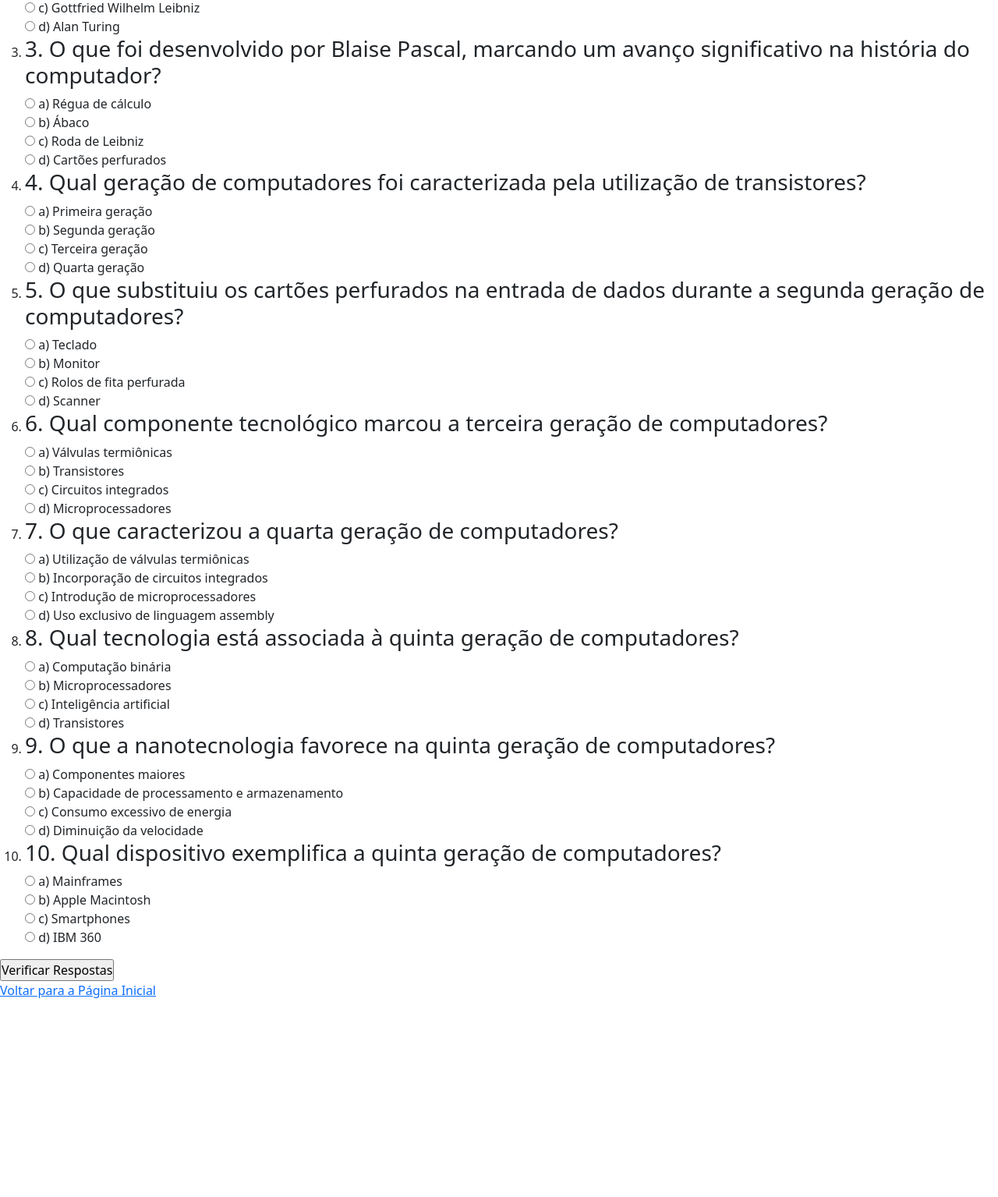
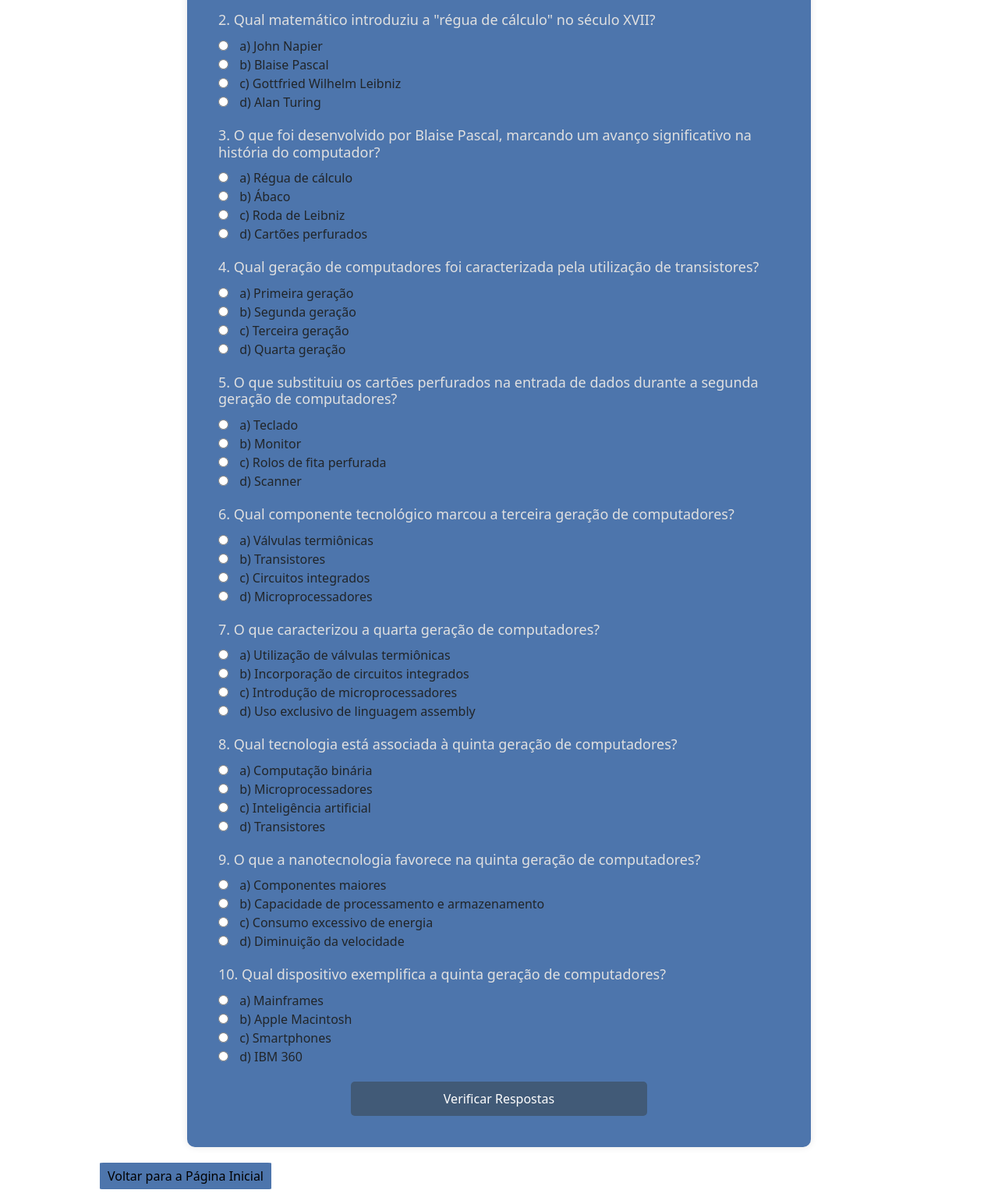
Before and after one commit to JoaoLucasmcS/Site_Historia_da_Computacao_IC, a plain HTML site: page index2.html in a window 1280 px wide. Shown: the part 285-1820 px from the top of the page at 78% size. Before the commit the page ends 1567 px from the top, so only its background shows below. Drawn offline with nearby package versions, Linux system fonts and the light colour scheme.

Commit message:
Adicionei estilização para o Quiz e tambem adicionei o resultado do Quiz

```diff
--- a/assets/css/style.css
+++ b/assets/css/style.css
@@ -1,6 +1,6 @@
 /* Cores e estilos globais */
 :root {
-    --primary-color: #27374D;
+    --primary-color: #27374d;
     --secondary-color: #F9F7F7;
     --text-color: #fff;
     --shadow-color: rgba(0, 0, 0, 0.5);
--- /dev/null
+++ b/assets/css/style2.css
@@ -0,0 +1,88 @@
+* {
+    margin: 0;
+    padding: 0;
+    box-sizing: border-box;
+}
+
+body {
+    padding: 3% 10%;
+    color: white;
+    background-color: #1a2533;
+    font-family: 'Montserrat', sans-serif;
+}
+
+.form {
+    background-color: #4d75ac;
+    border-radius: 10px;
+    max-width: 800px;
+    margin: auto;
+    padding: 20px;
+    box-shadow: 0 0 10px rgba(0, 0, 0, 0.1);
+}
+
+.form_titulo {
+    text-align: center;
+    margin-bottom: 20px;
+    padding: 3% 0% 3% 0%;
+    font-size: 24px;
+    color: #ffffff;
+}
+
+.form_lista {
+    list-style: none;
+    padding: 0;
+}
+
+.form_lista_conteudo {
+    padding: 0 20px;
+}
+
+.form_lista_conteudo li {
+    margin-bottom: 20px;
+}
+
+.form_lista_conteudo h3 {
+    margin-bottom: 10px;
+    font-size: 18px;
+    color: #e0e0e0;
+}
+
+input[type="radio"] {
+    margin-right: 10px;
+}
+
+.form_verificar {
+    display: block;
+    width: 50%;
+    margin: 20px auto;
+    padding: 10px;
+    background-color: #415a77;
+    border: none;
+    border-radius: 5px;
+    color: white;
+    font-size: 16px;
+    cursor: pointer;
+    text-align: center;
+}
+
+.form_verificar:hover {
+    background-color: #526a88;
+}
+
+.Voltar {
+    display: inline-block;
+    text-align: center;
+    margin-top: 20px;
+    background-color: #4d75ac;
+    color: #000000;
+    text-decoration: none;
+    font-size: 16px;
+    padding: 5px 10px;
+    border-radius: 2%;
+}
+
+.Voltar:hover {
+    text-decoration: none;
+    color: #1a2533;
+    transform: scale(1.2);
+}
--- a/index2.html
+++ b/index2.html
@@ -4,97 +4,137 @@
 <head>
     <meta charset="UTF-8">
     <meta name="viewport" content="width=device-width, initial-scale=1.0">
-    <link rel="stylesheet" href="./assets/css/style.css">
-    <link rel="stylesheet"
-        href="https://fonts.googleapis.com/css?family=Montserrat:400,700|Lato:400,700&display=swap" />
+    <link rel="stylesheet" href="./assets/css/style2.css">
+    <link rel="stylesheet" href="https://fonts.googleapis.com/css?family=Montserrat:400,700|Lato:400,700&display=swap" />
     <link href="https://cdnjs.cloudflare.com/ajax/libs/font-awesome/5.15.4/css/all.min.css" rel="stylesheet">
     <link href='https://stackpath.bootstrapcdn.com/bootstrap/5.0.0-alpha1/css/bootstrap.min.css' rel='stylesheet'>
     <title>Questionário sobre História da Computação</title>
-    <script></script>
+    <script src="./js/Questionario.js" defer></script>
 </head>
 
-<body>
-    <h1>Questionário sobre História da Computação</h1>
-    <form id="quizForm">
-        <ol>
+<body class="body">
+    <form class="form" id="quizForm">
+        <h1 class="form_titulo">QUIZ - História dos Computadores</h1>
+        <ul class="form_lista">
+            <div class="form_lista_conteudo">
                 <li>
                     <h3>1. Quais eram os dispositivos utilizados na primeira geração de computadores?</h3>
-                <input type="radio" name="q1" value="c"> a) Circuitos integrados<br>
-                <input type="radio" name="q1" value="b"> b) Transistores<br>
-                <input type="radio" name="q1" value="a"> c) Tubos de vácuo<br>
-                <input type="radio" name="q1" value="d"> d) Microprocessadores<br>
+                    <input type="radio" id="q1a" name="q1" value="a">
+                    <label for="q1a">a) Tubos de vácuo</label><br>
+                    <input type="radio" id="q1b" name="q1" value="b">
+                    <label for="q1b">b) Transistores</label><br>
+                    <input type="radio" id="q1c" name="q1" value="c">
+                    <label for="q1c">c) Circuitos integrados</label><br>
+                    <input type="radio" id="q1d" name="q1" value="d">
+                    <label for="q1d">d) Microprocessadores</label><br>
                 </li>
                 <li>
                     <h3>2. Qual matemático introduziu a "régua de cálculo" no século XVII?</h3>
-                <input type="radio" name="q2" value="a"> a) John Napier<br>
-                <input type="radio" name="q2" value="b"> b) Blaise Pascal<br>
-                <input type="radio" name="q2" value="c"> c) Gottfried Wilhelm Leibniz<br>
-                <input type="radio" name="q2" value="d"> d) Alan Turing<br>
+                    <input type="radio" id="q2a" name="q2" value="a">
+                    <label for="q2a">a) John Napier</label><br>
+                    <input type="radio" id="q2b" name="q2" value="b">
+                    <label for="q2b">b) Blaise Pascal</label><br>
+                    <input type="radio" id="q2c" name="q2" value="c">
+                    <label for="q2c">c) Gottfried Wilhelm Leibniz</label><br>
+                    <input type="radio" id="q2d" name="q2" value="d">
+                    <label for="q2d">d) Alan Turing</label><br>
                 </li>
                 <li>
                     <h3>3. O que foi desenvolvido por Blaise Pascal, marcando um avanço significativo na história do
                         computador?</h3>
-                <input type="radio" name="q3" value="a"> a) Régua de cálculo<br>
-                <input type="radio" name="q3" value="b"> b) Ábaco<br>
-                <input type="radio" name="q3" value="c"> c) Roda de Leibniz<br>
-                <input type="radio" name="q3" value="d"> d) Cartões perfurados<br>
+                    <input type="radio" id="q3a" name="q3" value="a">
+                    <label for="q3a">a) Régua de cálculo</label><br>
+                    <input type="radio" id="q3b" name="q3" value="b">
+                    <label for="q3b">b) Ábaco</label><br>
+                    <input type="radio" id="q3c" name="q3" value="c">
+                    <label for="q3c">c) Roda de Leibniz</label><br>
+                    <input type="radio" id="q3d" name="q3" value="d">
+                    <label for="q3d">d) Cartões perfurados</label><br>
                 </li>
                 <li>
                     <h3>4. Qual geração de computadores foi caracterizada pela utilização de transistores?</h3>
-                <input type="radio" name="q4" value="a"> a) Primeira geração<br>
-                <input type="radio" name="q4" value="b"> b) Segunda geração<br>
-                <input type="radio" name="q4" value="c"> c) Terceira geração<br>
-                <input type="radio" name="q4" value="d"> d) Quarta geração<br>
+                    <input type="radio" id="q4a" name="q4" value="a">
+                    <label for="q4a">a) Primeira geração</label><br>
+                    <input type="radio" id="q4b" name="q4" value="b">
+                    <label for="q4b">b) Segunda geração</label><br>
+                    <input type="radio" id="q4c" name="q4" value="c">
+                    <label for="q4c">c) Terceira geração</label><br>
+                    <input type="radio" id="q4d" name="q4" value="d">
+                    <label for="q4d">d) Quarta geração</label><br>
                 </li>
                 <li>
                     <h3>5. O que substituiu os cartões perfurados na entrada de dados durante a segunda geração de
                         computadores?</h3>
-                <input type="radio" name="q5" value="a"> a) Teclado<br>
-                <input type="radio" name="q5" value="b"> b) Monitor<br>
-                <input type="radio" name="q5" value="c"> c) Rolos de fita perfurada<br>
-                <input type="radio" name="q5" value="d"> d) Scanner<br>
+                    <input type="radio" id="q5a" name="q5" value="a">
+                    <label for="q5a">a) Teclado</label><br>
+                    <input type="radio" id="q5b" name="q5" value="b">
+                    <label for="q5b">b) Monitor</label><br>
+                    <input type="radio" id="q5c" name="q5" value="c">
+                    <label for="q5c">c) Rolos de fita perfurada</label><br>
+                    <input type="radio" id="q5d" name="q5" value="d">
+                    <label for="q5d">d) Scanner</label><br>
                 </li>
                 <li>
                     <h3>6. Qual componente tecnológico marcou a terceira geração de computadores?</h3>
-                <input type="radio" name="q6" value="a"> a) Válvulas termiônicas<br>
-                <input type="radio" name="q6" value="b"> b) Transistores<br>
-                <input type="radio" name="q6" value="c"> c) Circuitos integrados<br>
-                <input type="radio" name="q6" value="d"> d) Microprocessadores<br>
+                    <input type="radio" id="q6a" name="q6" value="a">
+                    <label for="q6a">a) Válvulas termiônicas</label><br>
+                    <input type="radio" id="q6b" name="q6" value="b">
+                    <label for="q6b">b) Transistores</label><br>
+                    <input type="radio" id="q6c" name="q6" value="c">
+                    <label for="q6c">c) Circuitos integrados</label><br>
+                    <input type="radio" id="q6d" name="q6" value="d">
+                    <label for="q6d">d) Microprocessadores</label><br>
                 </li>
                 <li>
                     <h3>7. O que caracterizou a quarta geração de computadores?</h3>
-                <input type="radio" name="q7" value="a"> a) Utilização de válvulas termiônicas<br>
-                <input type="radio" name="q7" value="b"> b) Incorporação de circuitos integrados<br>
-                <input type="radio" name="q7" value="c"> c) Introdução de microprocessadores<br>
-                <input type="radio" name="q7" value="d"> d) Uso exclusivo de linguagem assembly<br>
+                    <input type="radio" id="q7a" name="q7" value="a">
+                    <label for="q7a">a) Utilização de válvulas termiônicas</label><br>
+                    <input type="radio" id="q7b" name="q7" value="b">
+                    <label for="q7b">b) Incorporação de circuitos integrados</label><br>
+                    <input type="radio" id="q7c" name="q7" value="c">
+                    <label for="q7c">c) Introdução de microprocessadores</label><br>
+                    <input type="radio" id="q7d" name="q7" value="d">
+                    <label for="q7d">d) Uso exclusivo de linguagem assembly</label><br>
                 </li>
                 <li>
                     <h3>8. Qual tecnologia está associada à quinta geração de computadores?</h3>
-                <input type="radio" name="q8" value="a"> a) Computação binária<br>
-                <input type="radio" name="q8" value="b"> b) Microprocessadores<br>
-                <input type="radio" name="q8" value="c"> c) Inteligência artificial<br>
-                <input type="radio" name="q8" value="d"> d) Transistores<br>
+                    <input type="radio" id="q8a" name="q8" value="a">
+                    <label for="q8a">a) Computação binária</label><br>
+                    <input type="radio" id="q8b" name="q8" value="b">
+                    <label for="q8b">b) Microprocessadores</label><br>
+                    <input type="radio" id="q8c" name="q8" value="c">
+                    <label for="q8c">c) Inteligência artificial</label><br>
+                    <input type="radio" id="q8d" name="q8" value="d">
+                    <label for="q8d">d) Transistores</label><br>
                 </li>
                 <li>
                     <h3>9. O que a nanotecnologia favorece na quinta geração de computadores?</h3>
-                <input type="radio" name="q9" value="a"> a) Componentes maiores<br>
-                <input type="radio" name="q9" value="b"> b) Capacidade de processamento e armazenamento<br>
-                <input type="radio" name="q9" value="c"> c) Consumo excessivo de energia<br>
-                <input type="radio" name="q9" value="d"> d) Diminuição da velocidade<br>
+                    <input type="radio" id="q9a" name="q9" value="a">
+                    <label for="q9a">a) Componentes maiores</label><br>
+                    <input type="radio" id="q9b" name="q9" value="b">
+                    <label for="q9b">b) Capacidade de processamento e armazenamento</label><br>
+                    <input type="radio" id="q9c" name="q9" value="c">
+                    <label for="q9c">c) Consumo excessivo de energia</label><br>
+                    <input type="radio" id="q9d" name="q9" value="d">
+                    <label for="q9d">d) Diminuição da velocidade</label><br>
                 </li>
                 <li>
                     <h3>10. Qual dispositivo exemplifica a quinta geração de computadores?</h3>
-                <input type="radio" name="q10" value="a"> a) Mainframes<br>
-                <input type="radio" name="q10" value="b"> b) Apple Macintosh<br>
-                <input type="radio" name="q10" value="c"> c) Smartphones<br>
-                <input type="radio" name="q10" value="d"> d) IBM 360<br>
+                    <input type="radio" id="q10a" name="q10" value="a">
+                    <label for="q10a">a) Mainframes</label><br>
+                    <input type="radio" id="q10b" name="q10" value="b">
+                    <label for="q10b">b) Apple Macintosh</label><br>
+                    <input type="radio" id="q10c" name="q10" value="c">
+                    <label for="q10c">c) Smartphones</label><br>
+                    <input type="radio" id="q10d" name="q10" value="d">
+                    <label for="q10d">d) IBM 360</label><br>
                 </li>
-        </ol>
-        <input type="submit" value="Verificar Respostas">
+            </div>
+        </ul>
+        <input type="submit" value="Verificar Respostas" class="form_verificar">
     </form>
-    <div id="resultado"></div>
-    <a href="index.html">Voltar para a Página Inicial</a>
-    <script src="js/Questionario.js" defer></script>
+    <a href="index.html" class="Voltar">Voltar para a Página Inicial</a>
+    <div id="resultadoContainer"></div>
 </body>
 
 </html>
--- a/js/Questionario.js
+++ b/js/Questionario.js
@@ -1,24 +1,60 @@
-function verificarRespostas() {
-    const respostasCorretas = ['c', 'a', 'a', 'b', 'c', 'c', 'c', 'c', 'b', 'c'];
-    const form = document.getElementById('quizForm');
-    const resultadoDiv = document.getElementById('resultado');
-    const formData = new FormData(form);
-    let pontuacao = 0;
+document.addEventListener('DOMContentLoaded', function () {
+    const quizForm = document.getElementById('quizForm');
+    quizForm.addEventListener('submit', function (event) {
+        event.preventDefault();
+        mostrarResultado();
+    });
 
-    for (let pair of formData.entries()) {
-        const [question, answer] = pair;
-        const questionNumber = parseInt(question.substring(1)) - 1;
+    function mostrarResultado() {
+        const respostasCorretas = {
+            q1: 'a',
+            q2: 'c',
+            q3: 'a',
+            q4: 'b',
+            q5: 'a',
+            q6: 'c',
+            q7: 'c',
+            q8: 'c',
+            q9: 'b',
+            q10: 'c'
+        };
 
-        if (answer === respostasCorretas[questionNumber]) {
-            pontuacao++;
+        let pontuacao = 0;
+        let respostasCertas = [];
+        let respostasErradas = [];
+
+        for (const [pergunta, resposta] of Object.entries(respostasCorretas)) {
+            const inputSelecionado = document.querySelector(`input[name="${pergunta}"]:checked`);
+            if (inputSelecionado) {
+                if (inputSelecionado.value === resposta) {
+                    pontuacao++;
+                    respostasCertas.push({ pergunta, resposta });
+                } else {
+                    const respostaSelecionada = inputSelecionado.id;
+                    respostasErradas.push({ pergunta, resposta, respostaSelecionada });
+                }
+            } else {
+                respostasErradas.push({ pergunta, resposta, respostaSelecionada: null });
+            }
         }
+
+        const resultadoContainer = document.getElementById('resultadoContainer');
+        resultadoContainer.innerHTML = `
+            <h2>Você acertou ${pontuacao} de ${Object.keys(respostasCorretas).length} questões.</h2>
+            <h3>Respostas corretas:</h3>
+            <ul>
+                ${respostasCertas.map(resposta => `<li><strong>Pergunta ${resposta.pergunta.substr(1)}:</strong> Resposta ${resposta.resposta.toUpperCase()}</li>`).join('')}
+            </ul>
+            <h3>Respostas erradas:</h3>
+            <ul>
+                ${respostasErradas.map(resposta => `
+                    <li>
+                        <strong>Pergunta ${resposta.pergunta.substr(1)}:</strong>
+                        Sua resposta: ${resposta.respostaSelecionada ? `Alternativa ${resposta.respostaSelecionada.substr(-1).toUpperCase()}` : 'Nenhuma resposta selecionada'}.
+                        Gabarito: Alternativa ${resposta.resposta.toUpperCase()}
+                    </li>
+                `).join('')}
+            </ul>
+        `;
     }
-
-    resultadoDiv.innerHTML = `<h2>Você acertou ${pontuacao} de 10 questões.</h2>`;
-}
-
-const form = document.getElementById('quizForm');
-form.addEventListener('submit', function(event) {
-    event.preventDefault();
-    verificarRespostas();
 });
```
Lines whose indentation alone changed are shown as unchanged.
